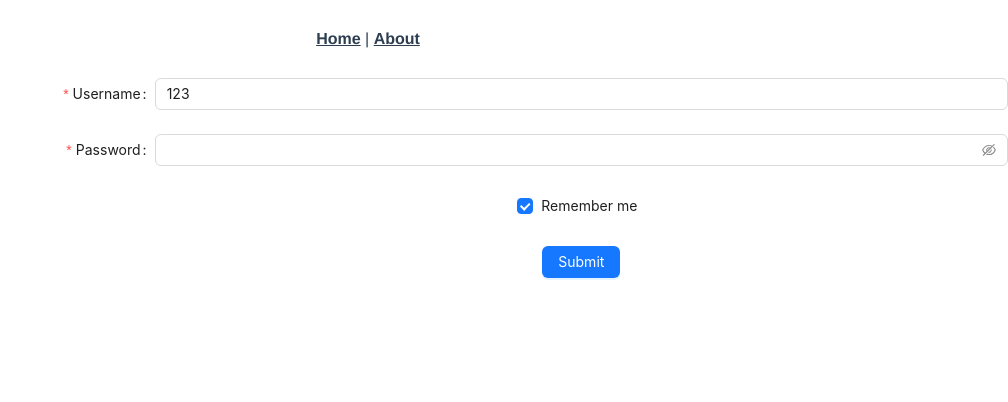
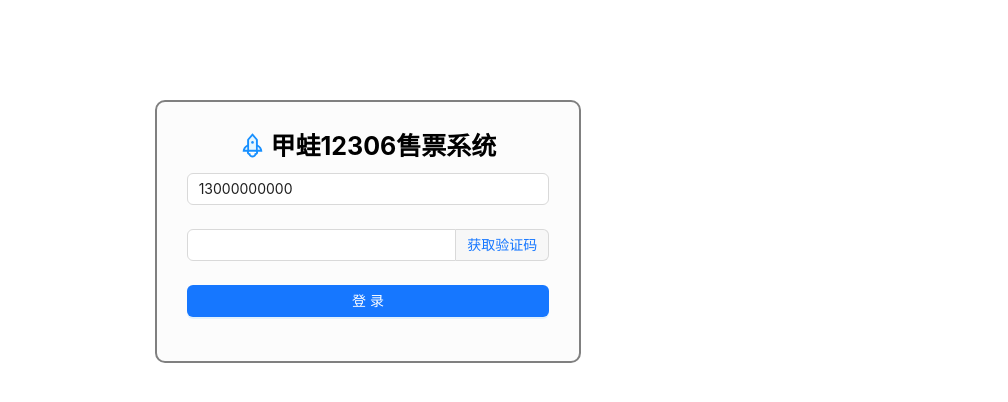
Before and after one commit to sanshi2018/mimic12306_Client, a Vue app: page /login in a window 1280 px wide. Shown: the top 402 px of the page, without its empty margins (272-1280 px from the left). Built offline with nearby package versions, Linux system fonts and the light colour scheme.

Commit message:
5.6 登陆界面完善

```diff
--- a/src/App.vue
+++ b/src/App.vue
@@ -1,12 +1,12 @@
 <template>
-  <nav>
+  <!-- <nav>
     <router-link to="/">Home</router-link> |
     <router-link to="/about">About</router-link>
-  </nav>
+  </nav> -->
   <!-- // 在此处展示路由页面自己的内容 -->
   <router-view/>
 </template>
-
+<!--
 <style>
 #app {
   font-family: Avenir, Helvetica, Arial, sans-serif;
@@ -28,4 +28,4 @@
 nav a.router-link-exact-active {
   color: #42b983;
 }
-</style>
+</style> -->
--- a/src/views/LoginView.vue
+++ b/src/views/LoginView.vue
@@ -1,47 +1,52 @@
 <template>
+  <a-row class="login">
+    <a-col :span="8" :offset="8" class="login-main">
+      <h1 style="text-align: center"><rocket-two-tone />&nbsp;甲蛙12306售票系统</h1>
       <a-form
-        :model="formState"
+          :model="loginForm"
           name="basic"
-        :label-col="{ span: 8 }"
-        :wrapper-col="{ span: 16 }"
           autocomplete="off"
           @finish="onFinish"
           @finishFailed="onFinishFailed"
       >
         <a-form-item
-          label="Username"
-          name="username"
-          :rules="[{ required: true, message: 'Please input your username!' }]"
+            label=""
+            name="mobile"
+            :rules="[{ required: true, message: '请输入手机号!' }]"
         >
-        <a-input v-model:value="formState.username" />
+          <a-input v-model:value="loginForm.mobile" placeholder="手机号"/>
         </a-form-item>
 
         <a-form-item
-          label="Password"
-          name="password"
-          :rules="[{ required: true, message: 'Please input your password!' }]"
+            label=""
+            name="code"
+            :rules="[{ required: true, message: '请输入验证码!' }]"
         >
-        <a-input-password v-model:value="formState.password" />
+          <a-input v-model:value="loginForm.code">
+            <template #addonAfter>
+              <a @click="sendCode">获取验证码</a>
+            </template>
+          </a-input>
+          <!--<a-input v-model:value="loginForm.code" placeholder="验证码"/>-->
         </a-form-item>
 
-      <a-form-item name="remember" :wrapper-col="{ offset: 8, span: 16 }">
-        <a-checkbox v-model:checked="formState.remember">Remember me</a-checkbox>
+        <a-form-item>
+          <a-button type="primary" block html-type="submit">登录</a-button>
         </a-form-item>
 
-      <a-form-item :wrapper-col="{ offset: 8, span: 16 }">
-        <a-button type="primary" html-type="submit">Submit</a-button>
-      </a-form-item>
       </a-form>
+    </a-col>
+  </a-row>
 </template>
 
 <script>
 import { defineComponent, reactive } from 'vue';
 export default defineComponent({
+  name: "loginView",
   setup() {
-      const formState = reactive({
-        username: '123',
-        password: '',
-        remember: true,
+    const loginForm = reactive({
+      mobile: '13000000000',
+      code: '',
     });
     const onFinish = values => {
       console.log('Success:', values);
@@ -50,7 +55,7 @@
       console.log('Failed:', errorInfo);
     };
     return {
-        formState,
+      loginForm,
       onFinish,
       onFinishFailed,
     };
@@ -59,5 +64,15 @@
 </script>
 
 <style>
-
+.login-main h1 {
+  font-size: 25px;
+  font-weight: bold;
+}
+.login-main {
+  margin-top: 100px;
+  padding: 30px 30px 20px;
+  border: 2px solid grey;
+  border-radius: 10px;
+  background-color: #fcfcfc;
+}
 </style>
```
Lines whose indentation alone changed are shown as unchanged.
